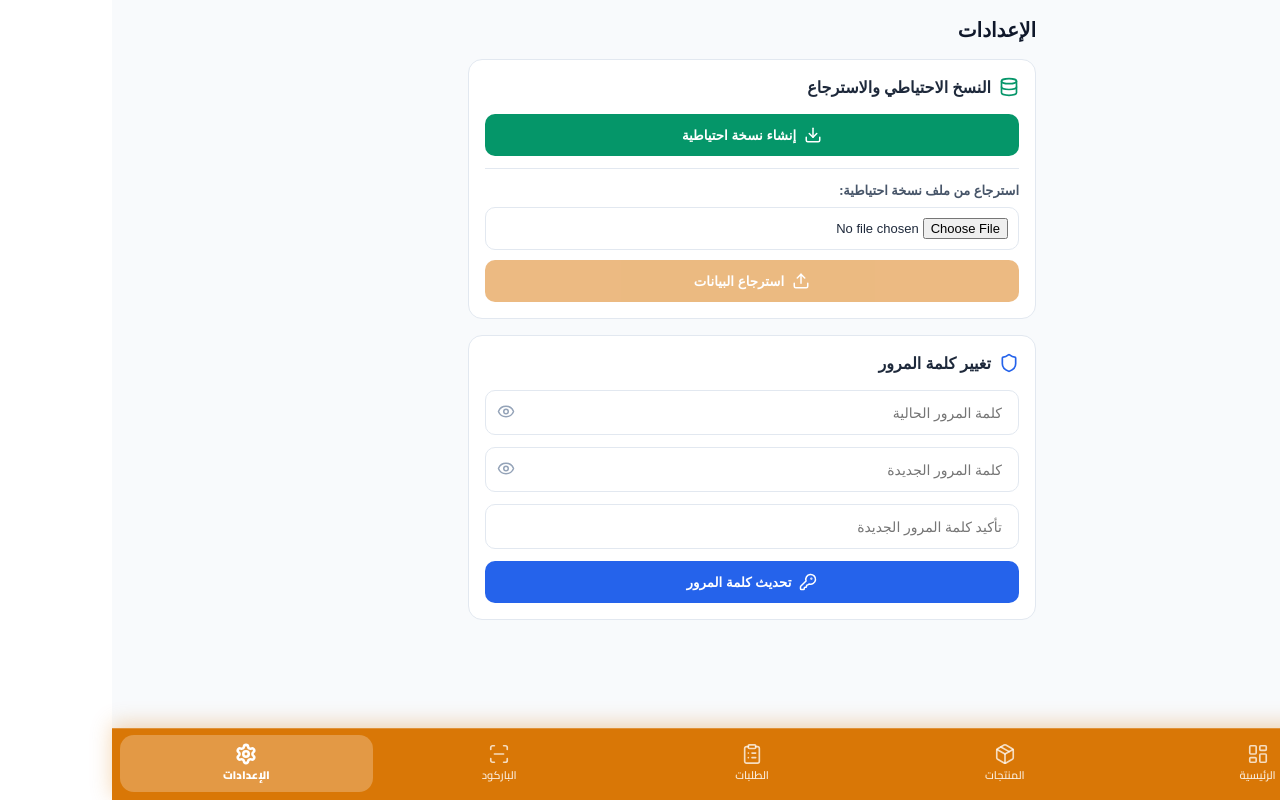
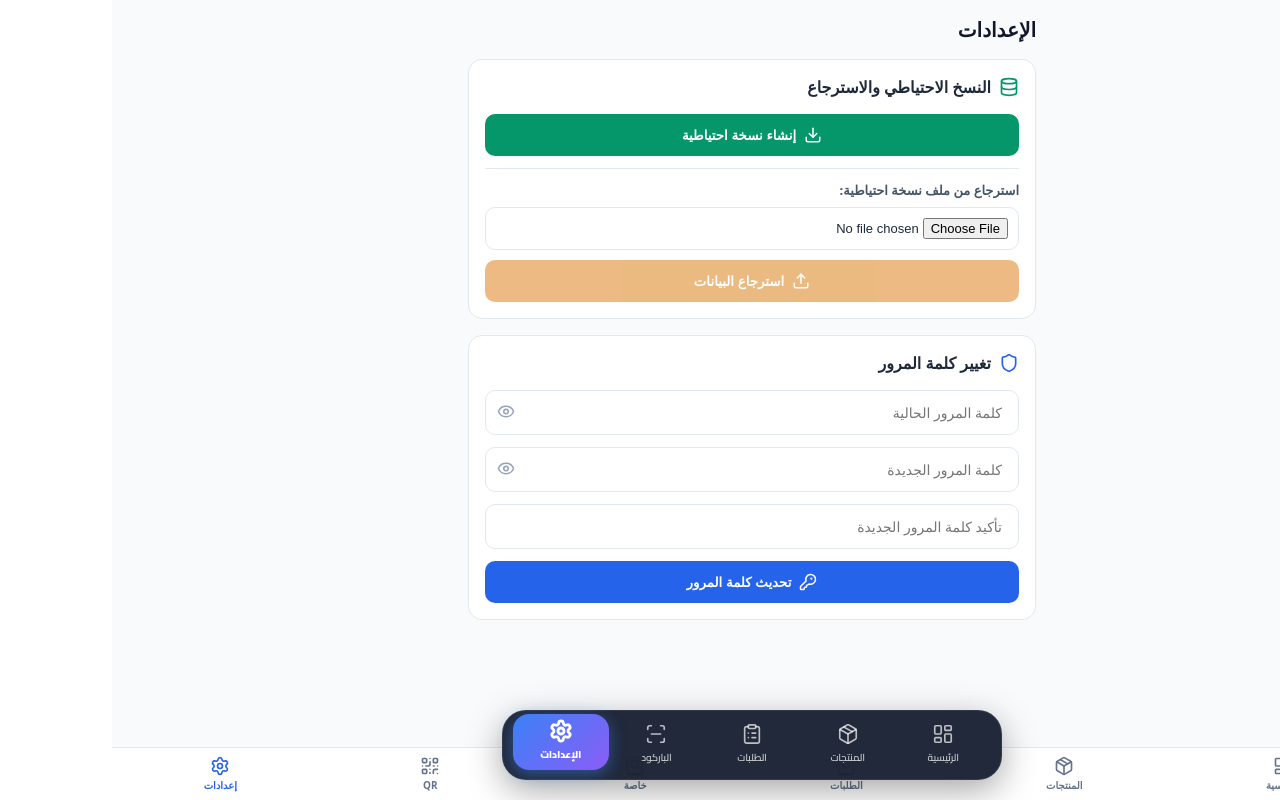
Before and after one commit to ectroshop9/dzboard, a React (Vite) app: page /admin/settings in a window 1280 px wide. Built offline with nearby package versions, Linux system fonts and the light colour scheme; no server answers; sample sign-in values are in the browser's storage.

Commit message:
Add floating bottom nav design

```diff
--- a/src/components/MobileBottomNav.jsx
+++ b/src/components/MobileBottomNav.jsx
@@ -17,22 +17,24 @@ export default function MobileBottomNav() {
   return (
     <nav style={{
       position: 'fixed',
-      bottom: 0,
-      left: 0,
-      right: 0,
-      height: 72,
-      background: '#d97706',
-      borderTop: '1px solid rgba(255, 255, 255, 0.2)',
+      bottom: 20,
+      left: '50%',
+      transform: 'translateX(-50%)',
+      width: 'calc(100% - 32px)',
+      maxWidth: 500,
+      height: 70,
+      background: 'rgba(15, 23, 42, 0.92)',
+      backdropFilter: 'blur(20px)',
+      WebkitBackdropFilter: 'blur(20px)',
+      borderRadius: 24,
       display: 'flex',
       alignItems: 'center',
       justifyContent: 'space-around',
       zIndex: 1000,
-      boxShadow: '0 -4px 20px rgba(217, 119, 6, 0.3)',
-      paddingBottom: 'max(8px, env(safe-area-inset-bottom))',
-      paddingTop: 6,
-      paddingLeft: 8,
-      paddingRight: 8,
-      boxSizing: 'border-box'
+      boxShadow: '0 10px 35px rgba(0, 0, 0, 0.35)',
+      padding: '6px 10px',
+      boxSizing: 'border-box',
+      border: '1px solid rgba(255, 255, 255, 0.08)'
     }}>
       {navItems.map((item) => {
         const Icon = item.icon;
@@ -50,23 +52,35 @@ export default function MobileBottomNav() {
               textDecoration: 'none',
               flex: 1,
               height: '100%',
-              borderRadius: 14,
-              transition: 'all 0.2s',
-              background: isActive ? 'rgba(255, 255, 255, 0.25)' : 'transparent',
+              borderRadius: 16,
+              transition: 'all 0.25s cubic-bezier(0.4, 0, 0.2, 1)',
+              background: isActive ? 'linear-gradient(135deg, #3b82f6, #8b5cf6)' : 'transparent',
               color: '#ffffff',
-              padding: '2px 0'
+              padding: '4px 0',
+              boxShadow: isActive ? '0 4px 15px rgba(59, 130, 246, 0.5)' : 'none',
+              transform: isActive ? 'translateY(-3px)' : 'translateY(0)'
             }}
           >
-            <Icon
-              size={22}
-              strokeWidth={isActive ? 2.8 : 1.8}
-              color={isActive ? '#ffffff' : 'rgba(255, 255, 255, 0.75)'}
-            />
+            <div style={{
+              display: 'flex',
+              alignItems: 'center',
+              justifyContent: 'center',
+              transform: isActive ? 'scale(1.1)' : 'scale(1)',
+              transition: 'transform 0.25s ease',
+              marginBottom: 3
+            }}>
+              <Icon
+                size={22}
+                strokeWidth={isActive ? 2.8 : 1.8}
+                color={isActive ? '#ffffff' : 'rgba(255, 255, 255, 0.7)'}
+              />
+            </div>
             <span style={{
               whiteSpace: 'nowrap',
-              fontSize: 11,
+              fontSize: 10,
               fontWeight: isActive ? 900 : 600,
-              color: isActive ? '#ffffff' : 'rgba(255, 255, 255, 0.85)'
+              color: isActive ? '#ffffff' : 'rgba(255, 255, 255, 0.75)',
+              letterSpacing: '-0.2px'
             }}>
               {item.label}
             </span>
```
